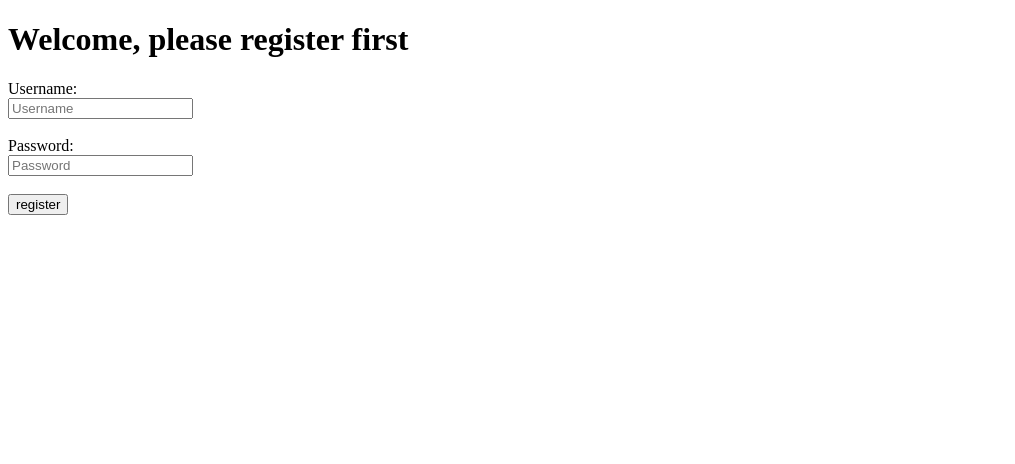
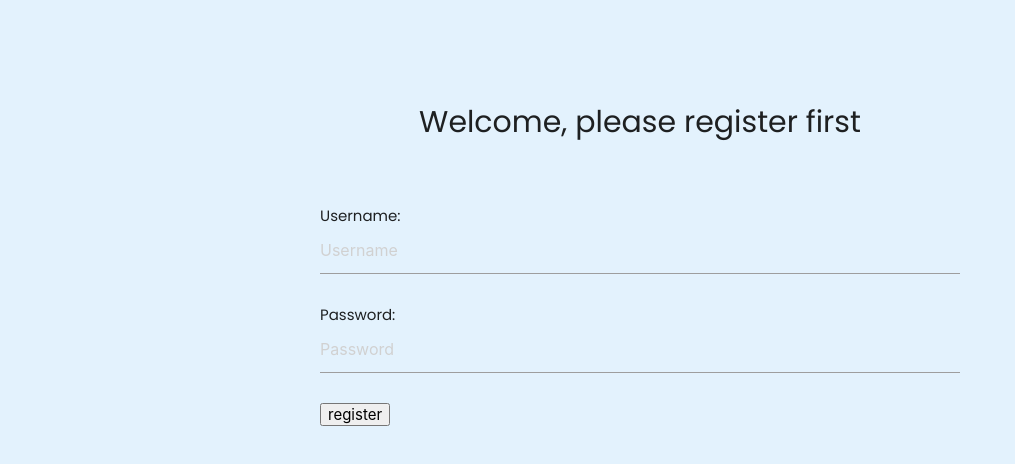
Before and after one commit to comp426-2022-spring/a99-pleione, a website: page static/registration.html in a window 1280 px wide. Shown: the whole page, without its empty margins (0-1015 px from the left). Drawn offline with nearby package versions, Linux system fonts and the light colour scheme.

Commit message:
styled login page Zhehao

```diff
--- a/static/registration.html
+++ b/static/registration.html
@@ -1,18 +1,45 @@
 <!DOCTYPE html>
 <html lang="en">
+
 <head>
     <title>Register</title>
 </head>
-  <body>
-	<h1>Welcome, please register first</h1>
+<link rel="stylesheet" href="https://cdnjs.cloudflare.com/ajax/libs/materialize/1.0.0/css/materialize.min.css">
+
+<!-- Compiled and minified JavaScript -->
+<script src="https://cdnjs.cloudflare.com/ajax/libs/materialize/1.0.0/js/materialize.min.js"></script>
+
+<head>
+    <title>Example Login Form</title>
+</head>
+<style>
+    @import url('https://fonts.googleapis.com/css2?family=Poppins:wght@200;300;400;500;600;700&display=swap');
+    body {
+        font-family: 'Poppins', sans-serif
+    }
+
+    div {
+        position: relative;
+        margin-left: auto;
+        margin-right: auto;
+        top: 100px;
+        width: 50%;
+    }
+</style>
+
+<body style="background-color: #e3f2fd;">
+    <div style="width: 50%;">
+        <p style="position: relative;text-align: center; font-size: 30px; bottom: 30px; font-size: 30px;">Welcome, please register first</p>
         <form action="/register" method="post">
             <!-- user input-->
             Username:<br>
-  	  <input type="text" name="username" placeholder="Username" required><br><br>
-  	  Password:<br>
+            <input type="text" name="username" placeholder="Username" required><br><br> Password:
+            <br>
             <input type="password" name="password" placeholder="Password" required><br><br>
             <!-- submit button -->
             <input type="submit" value="register">
         </form>
 </body>
+</div>
+
 </html>
```
Lines whose indentation alone changed are shown as unchanged.
